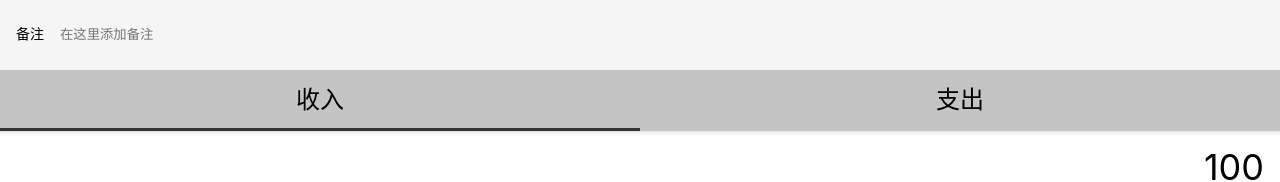
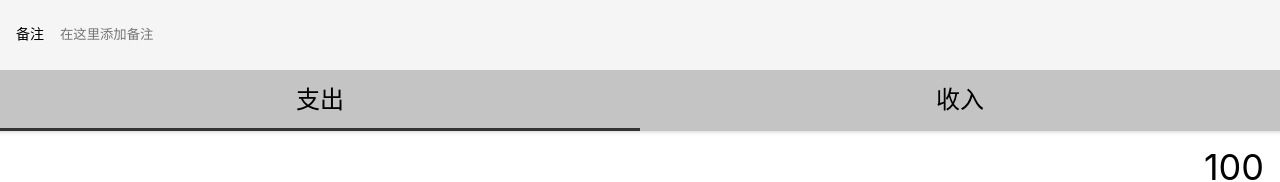
Before and after one commit to slTrust/accounting-react-01, a React app: page /#/money in a window 1280 px wide. Shown: the part 285-467 px from the top of the page. Built offline with nearby package versions, Linux system fonts and the light colour scheme.

Commit message:
category 切换功能搞定

```diff
--- a/src/views/Money.tsx
+++ b/src/views/Money.tsx
@@ -19,10 +19,6 @@
       <NoteSection>
       </NoteSection>
       <CategorySection>
-        <ul>
-          <li className="selected">收入</li>
-          <li>支出</li>
-        </ul>
       </CategorySection>
       <NumberPadSection>
         <div className="output">100</div>
--- a/src/views/Money/CategorySection.tsx
+++ b/src/views/Money/CategorySection.tsx
@@ -1,5 +1,6 @@
+import React, { useState } from 'react';
 import styled from 'styled-components';
-const CategorySection = styled.section`
+const Wrapper = styled.section`
   font-size:24px;
   > ul{
     display:flex;
@@ -23,4 +24,23 @@
   }
 `;
 
+const CategorySection: React.FC = () => {
+  const categoryMap = { '-': '支出', '+': '收入' };
+  const [categoryList] = useState<('+' | '-')[]>(['-', '+']);
+  const [category, setCategory] = useState('-');
+  return (
+    <Wrapper>
+      <ul>
+        {categoryList.map(c =>
+          <li className={category === c ? 'selected' : ''}
+            key={c}
+            onClick={() => { setCategory(c); }}
+          >{categoryMap[c]}
+          </li>
+        )}
+      </ul>
+    </Wrapper>
+  );
+};
+
 export { CategorySection }
```
